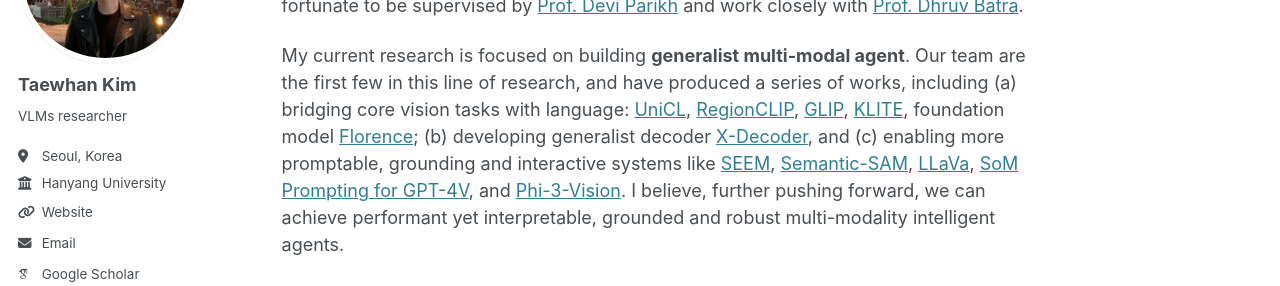
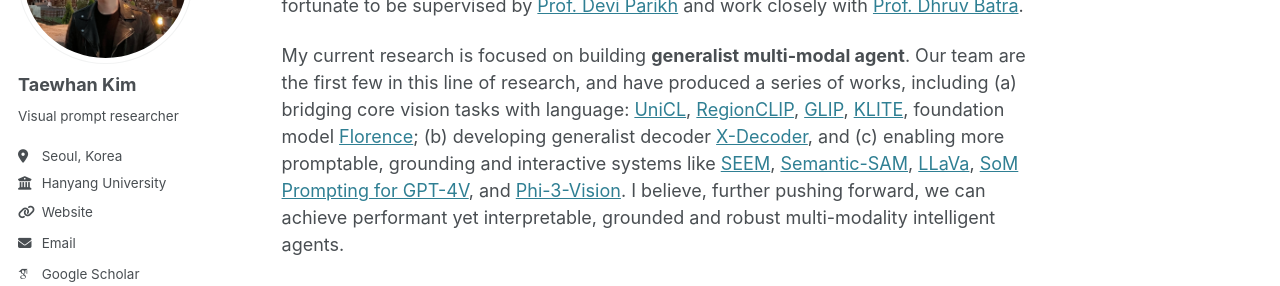
Before and after one commit to taewhankim/taewhankim.github.io, a Jekyll site: the page built from _pages/about.md, in a window 1280 px wide. Shown: the part 209-495 px from the top of the page. Built offline with Jekyll 4.4.1, drawn with Linux system fonts in a browser that asks for light colours; some web fonts are replaced.

Commit message:
Update _config.yml

```diff
--- a/_config.yml
+++ b/_config.yml
@@ -24,7 +24,7 @@ author:
   avatar           : "profile.jpg"
   name             : "Taewhan Kim"
   pronouns         : # example: "she/her"
-  bio              : "VLMs researcher"
+  bio              : "Visual prompt researcher"
   location         : "Seoul, Korea"
   employer         : "Hanyang University"
   uri              : "https://drive.google.com/file/d/1V1dvWNMKygJZAjplIHTu79BsZsPlhOlr/view" # URL
```
